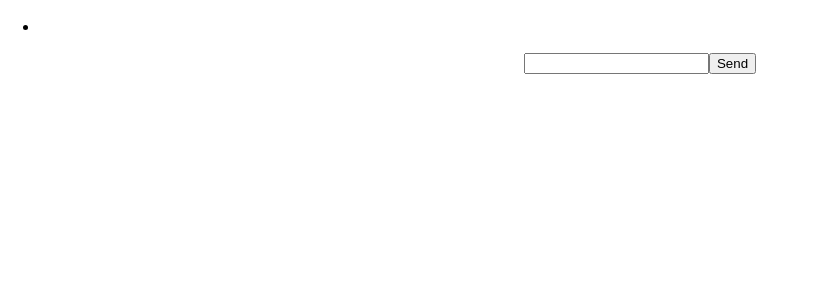
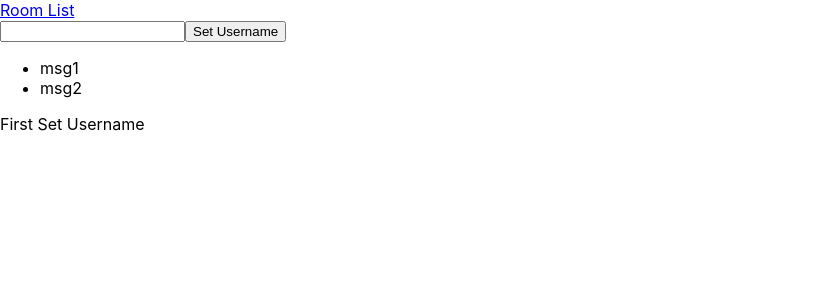
Before and after one commit to fzwolinski/flask-react-chat-app, a React (Create React App) app in the folder client/: page /room/1 in a window 1280 px wide. Shown: the top 300 px of the page, without its empty margins (0-819 px from the left). Built offline with nearby package versions, Linux system fonts and the light colour scheme; no server answers.

Commit message:
Add Set username option. Add rooms

```diff
--- a/client/package.json
+++ b/client/package.json
@@ -8,6 +8,7 @@
     "@testing-library/user-event": "^12.8.3",
     "react": "^17.0.2",
     "react-dom": "^17.0.2",
+    "react-router-dom": "^5.2.0",
     "react-scripts": "4.0.3",
     "socket.io-client": "^2.3.1",
     "web-vitals": "^1.1.2"
--- a/client/src/App.js
+++ b/client/src/App.js
@@ -1,45 +1,18 @@
-import React, { useState, useEffect } from "react";
-import io from "socket.io-client";
+import { Route, Switch } from 'react-router-dom';
+import { Link } from 'react-router-dom';
+import Home from './components/home';
+import ChatRoom from './components/chatroom';
 
-import logo from './logo.svg';
 import './App.css';
 
-const socket = io.connect("http://127.0.0.1:5000");
-
 function App() {
-  const [response, setResponse] = useState([""]);
-
-  useEffect(() => {
-    // socket.on("connect", () => {
-    //   socket.send("User has connected");
-    // });
-
-    socket.on("message", (msg) => {
-      console.log("New message: " + msg);
-
-      setResponse(oldArr => [...oldArr, msg]);
-    });
-
-  }, []);
-
-  let form_msg = React.createRef();
-
-  const handleSendMsgSubmit = (e) => {
-    e.preventDefault();
-    socket.send(form_msg.current.value);
-  };
-
   return (
-      <div className="App">
-        <ul>
-          {response.map((item) => (
-            <li key={item}>{item}</li>
-          ))}
-        </ul>
-        <form onSubmit={handleSendMsgSubmit}>
-          <input ref={form_msg} id="chat-msg" type="text" />
-          <button>Send</button>
-        </form>
+      <div>
+        <Link to="/">Room List</Link>
+        <Switch>
+          <Route path="/room/:roomName" component={ChatRoom} />
+          <Route path="/" component={Home} />
+        </Switch>
       </div>
   );
 }
--- /dev/null
+++ b/client/src/components/chatroom.jsx
@@ -0,0 +1,71 @@
+import React, { useState, useEffect } from "react";
+import io from "socket.io-client";
+
+const socket = io.connect("http://127.0.0.1:5000");
+
+const ChatRoom = ( {match} ) => {
+  const [response, setResponse] = useState(["msg1", "msg2"]); // TODO Delete default msg's
+  const [username, setUsername] = useState("");
+  let usr = "";
+
+  useEffect(() => {
+    // socket.on("connect", () => {
+    //   socket.send("User has connected");
+    // });
+
+    socket.on("message", (msg) => {
+      setResponse(oldArr => [...oldArr, usr + ": " + msg]);
+    });
+
+    socket.on("SET_USERNAME_STATUS", (data) => {
+      if (data["ok"] === true) {
+        setUsername(data["username"]);
+        usr = data["username"];
+        // TODO: Add to localstorage
+      }
+    });
+
+  }, []);
+
+  let form_msg = React.createRef();
+  let form_username = React.createRef();
+
+  const handleSetUsername = (e) => {
+    e.preventDefault();
+    socket.emit("SET_USERNAME", {"username": form_username.current.value, "room": match.params.roomName});
+  };
+
+  const handleSendMsgSubmit = (e) => {
+    e.preventDefault();
+    socket.send(form_msg.current.value);
+  };
+
+  return (
+    <div>
+      { !username ? (
+        <form onSubmit={handleSetUsername}>
+          <input ref={form_username} type="text" />
+          <button>Set Username</button>
+        </form>
+      ) : (<h1>Hello {username}</h1>)}
+
+      <div className="ChatRoom">
+        <ul>
+          {response.map((item) => (
+            <li key={item}>{item}</li> // TODO: change key to sth unique
+          ))}
+        </ul>
+        { username ? (
+          <form onSubmit={handleSendMsgSubmit}>
+            <input ref={form_msg} id="chat-msg" type="text" />
+            <button>Send</button>
+          </form>
+        ) : (
+          <div>First Set Username</div>
+        )}
+      </div>
+    </div>
+  );
+}
+
+export default ChatRoom;
--- /dev/null
+++ b/client/src/components/home.jsx
@@ -0,0 +1,12 @@
+import React from 'react';
+import Rooms from './rooms';
+
+const Home = () => {
+  return (
+    <div>
+      <Rooms />
+    </div>
+  );
+};
+
+export default Home;
--- /dev/null
+++ b/client/src/components/rooms.jsx
@@ -0,0 +1,16 @@
+import React from 'react';
+import { Link } from 'react-router-dom';
+
+const Rooms = () => {
+  return (
+    <div>
+      <ul>
+        <li>
+          <Link to="/room/some-room-name">Some Room Name</Link>
+        </li>
+      </ul>
+    </div>
+  );
+};
+
+export default Rooms;
```
Also changed, not shown: client/src/index.js (+4 -5 lines), 2 other files (tests, documents, lock files or other folders).
